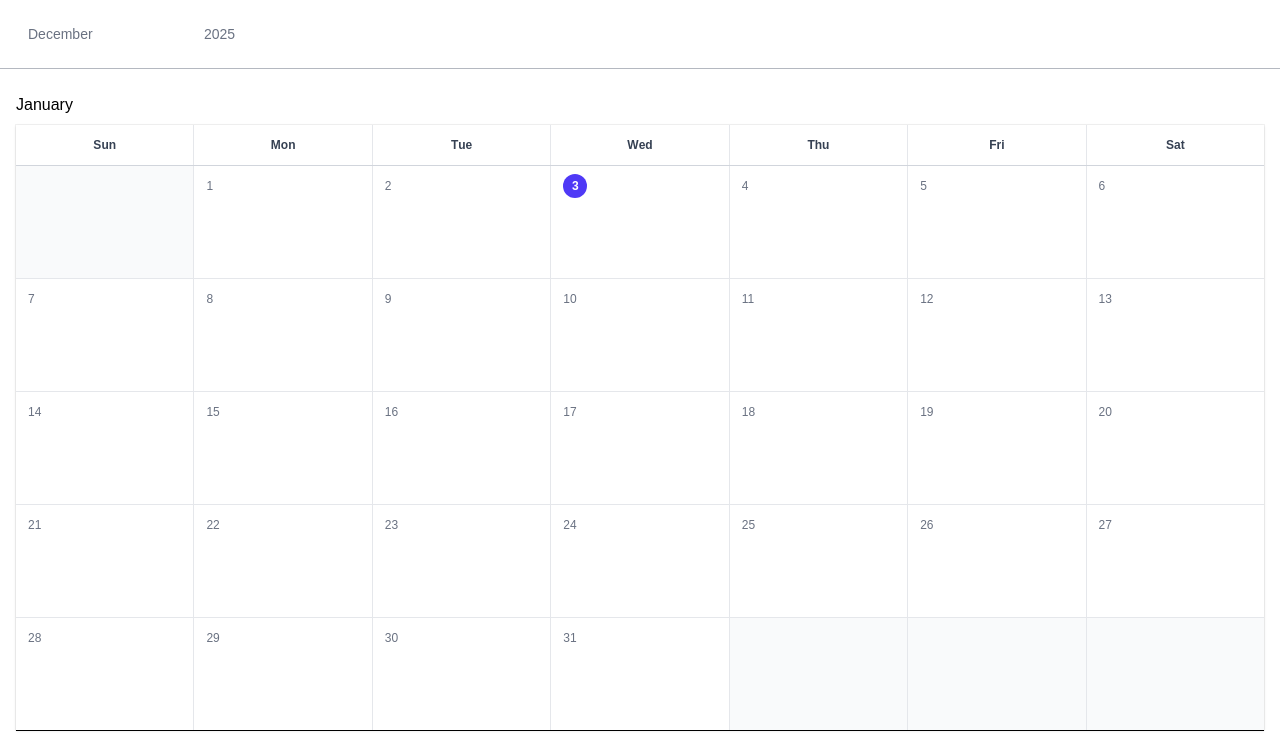
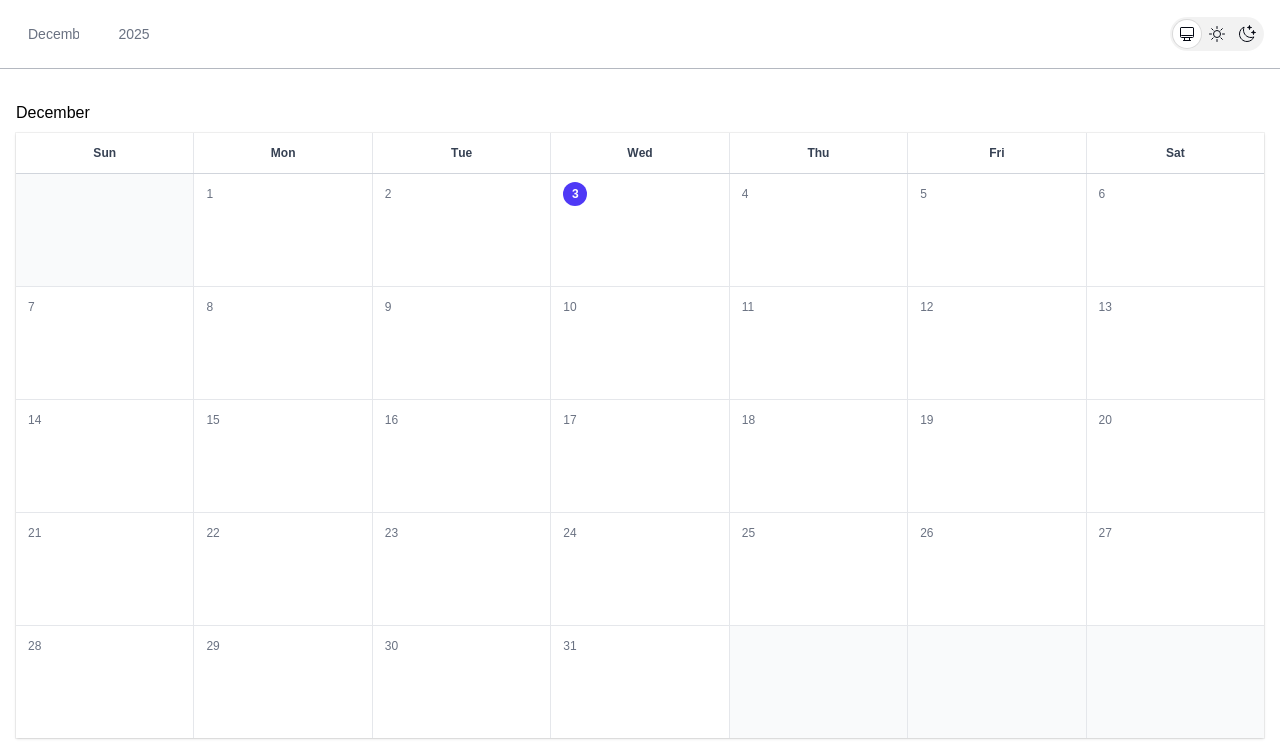
Before and after one commit to mgambill/symmetrical-calendar, a Vue app: page /calendar in a window 1280 px wide. Shown: the top 742 px of the page. Built offline with nearby package versions, Linux system fonts and the light colour scheme; a web font is replaced by a local one.

Commit message:
refactor: update theme handling and improve color schema toggle functionality

```diff
--- a/index.html
+++ b/index.html
@@ -1,5 +1,5 @@
 <!DOCTYPE html>
-<html class="bg-white dark:bg-gray-950 scheme-light dark:scheme-dark">
+<html >
   <head>
     <meta charset="UTF-8">
     <link rel="icon" href="/favicon.ico">
@@ -7,7 +7,7 @@
     <title>Vite App</title>
     <link rel="stylesheet" href="https://rsms.me/inter/inter.css" />
   </head>
-  <body>
+  <body class="bg-white dark:bg-gray-950 scheme-light dark:scheme-dark">
     <div id="app"></div>
     <script type="module" src="/src/main.ts"></script>
   </body>
--- a/src/App.vue
+++ b/src/App.vue
@@ -8,19 +8,33 @@ import {
 } from './components/calendar/generators'
 import YearCalendar from './components/calendar/YearCalendar.vue'
 import { useLocalStorage } from '@vueuse/core'
+
+import ColorSchemaToggle from './components/calendar/ColorSchemaToggle.vue'
+
 const year = useLocalStorage('year', currentYear())
 const month = useLocalStorage('month', currentMonth())
 
+// watch(
+//   () => isDark.value,
+//   (val) => {
+//     document.documentElement.classList.toggle('dark', val)
+//   },
+//   { immediate: true },
+// )
+
 const themes = {
-  primary:
-    'text-gray-900 group-hover:text-indigo-600 dark:text-cyan-200 dark:group-hover:text-indigo-400',
-  secondary:
-    'text-gray-900 group-hover:text-indigo-600 dark:text-sky-400 dark:group-hover:text-indigo-400',
-  tertiary:
-    'text-gray-900 group-hover:text-indigo-600 dark:text-green-400 dark:group-hover:text-indigo-400',
+  cyan: 'text-cyan-600 group-hover:text-cyan-600 dark:text-cyan-300 dark:group-hover:text-cyan-400 data-dot:bg-cyan-400 dark:data-dot:bg-cyan-500',
+  orange:
+    'text-orange-600 group-hover:text-orange-600 dark:text-orange-400 dark:group-hover:text-orange-400 data-dot:bg-orange-400 dark:data-dot:bg-orange-500',
+  green:
+    'text-green-600 group-hover:text-green-600 dark:text-green-400 dark:group-hover:text-green-400 data-dot:bg-green-400 dark:data-dot:bg-green-500',
+  red: 'text-red-600 group-hover:text-red-600 dark:text-red-400 dark:group-hover:text-red-400 data-dot:bg-red-400 dark:data-dot:bg-red-500',
+  indigo:
+    'text-indigo-700 group-hover:text-indigo-600 dark:text-indigo-400 dark:group-hover:text-indigo-400 data-dot:bg-indigo-400 dark:data-dot:bg-indigo-500',
+  gray: 'text-gray-900 group-hover:text-gray-600 dark:text-gray-400 dark:group-hover:text-gray-400 data-dot:bg-gray-400 dark:data-dot:bg-gray-500',
 }
 
-const calmhsa = () => {
+const sp1Events = (() => {
   const temp = [
     '2026-01-11',
     '2026-01-18',
@@ -43,34 +57,55 @@ const calmhsa = () => {
     }
     return {
       name: `A) 26.${rel} ${i % 2 === 0 ? 'Stage' : 'Production'}`,
-      color: themes.primary,
+      color: themes.cyan,
       id: crypto.randomUUID(),
       date,
     }
   })
-}
-const sp1Events = calmhsa()
+})()
 
 //const sp2Events = threeWeek()
 const sp2Events = [
   {
     name: `B) 26.1 Stage`,
-    color: themes.secondary,
+    color: themes.orange,
     date: '2026-01-11',
     id: crypto.randomUUID(),
   },
   {
     name: `B) 26.1 Production`,
-    color: themes.secondary,
+    color: themes.orange,
     date: '2026-01-18',
     id: crypto.randomUUID(),
   },
   ...generateRecurringEvents('2026-02-08', 21, 7, ({ index, isOdd }) => ({
-    name: `B) 26.${(isOdd ? index : index + 1) + 1} ${isOdd ? 'Production' : 'Stage'}  Release`,
-    color: themes.secondary,
+    name: `B) 26.${(isOdd ? index : index + 1) + 1} ${isOdd ? 'Production' : 'Stage'}`,
+    color: themes.orange,
     id: crypto.randomUUID(),
   })),
 ]
+
+const holidays = (() => {
+  const temp = [
+    ['2026-01-01'],
+    ['2026-01-02', 'Ken & Lauren OOO'],
+    ['2026-01-19'],
+    ['2026-01-23', 'Milestone 3 Deadline', themes.red],
+    ['2026-02-16'],
+    ['2026-03-31'],
+    ['2026-05-25'],
+  ]
+
+  return temp.map(([date, name, color]) => {
+    return {
+      name: name ?? 'Calmhsa Closed',
+      color: color ?? themes.indigo,
+      id: crypto.randomUUID(),
+      date: date!,
+    }
+  })
+})()
+
 // let offset = -6
 // let release = 1
 // const holidays = generateRecurringEvents('2026-01-04', 21, 7, ({ index, isOdd }) => {
@@ -83,13 +118,15 @@ const sp2Events = [
 //     id: crypto.randomUUID(),
 //   }
 // })
-
-const selectedDays = ref(combineEvents(sp1Events, sp2Events))
+const range = 6
+const selectedDays = ref(combineEvents(sp1Events, sp2Events, holidays))
+const theme = useLocalStorage<string>('theme', 'system')
 </script>
 
 <template>
   <div class="grid grid-rows-[auto_1fr] min-h-screen">
-    <div class="flex max-w-96 p-4">
+    <div class="flex justify-between items-center p-4">
+      <div class="flex max-w-96">
         <select
           name="month"
           id="month"
@@ -110,14 +147,21 @@ const selectedDays = ref(combineEvents(sp1Events, sp2Events))
           <option :value="2026">2026</option>
         </select>
       </div>
+      <div class="items-center">
+        <ColorSchemaToggle v-model="theme" />
+        <!-- <button @click="toggleDark()">
+          <i inline-block align-middle i="dark:carbon-moon carbon-sun" />
+          <SystemThemIcon class="text-white stroke-px" />
+          <span class="dark:text-white/60">{{ isDark ? 'Light' : 'Dark' }}</span>
+        </button> -->
+      </div>
+    </div>
 
     <div class="p-4 border-t border-gray-500/50">
-      <template v-for="i in 6" :key="i">
-        <p class="py-2">{{ monthNames[i - 1] }}</p>
+      <template v-for="i in range" :key="i">
+        <p class="pb-2 pt-4">{{ monthNames[i + month - 2] }}</p>
         <YearCalendar :year="year" :month="month + i - 1" :selectedDays />
-        <hr />
       </template>
     </div>
-    <pre>{{ sp2Events.map((x) => x.date) }}</pre>
   </div>
 </template>
--- /dev/null
+++ b/src/assets/logos.tsx
@@ -0,0 +1,55 @@
+export const SystemThemIcon = () => (
+  <svg viewBox="0 0 28 28" fill="none">
+    <path
+      d="M7.5 8.5C7.5 7.94772 7.94772 7.5 8.5 7.5H19.5C20.0523 7.5 20.5 7.94772 20.5 8.5V16.5C20.5 17.0523 20.0523 17.5 19.5 17.5H8.5C7.94772 17.5 7.5 17.0523 7.5 16.5V8.5Z"
+      stroke="currentColor"
+    ></path>
+    <path
+      d="M7.5 8.5C7.5 7.94772 7.94772 7.5 8.5 7.5H19.5C20.0523 7.5 20.5 7.94772 20.5 8.5V14.5C20.5 15.0523 20.0523 15.5 19.5 15.5H8.5C7.94772 15.5 7.5 15.0523 7.5 14.5V8.5Z"
+      stroke="currentColor"
+    ></path>
+    <path
+      d="M16.5 20.5V17.5H11.5V20.5M16.5 20.5H11.5M16.5 20.5H17.5M11.5 20.5H10.5"
+      stroke="currentColor"
+      stroke-linecap="round"
+    ></path>
+  </svg>
+)
+
+export const LightThemeIcon = () => (
+  <svg viewBox="0 0 28 28" fill="none">
+    <circle cx="14" cy="14" r="3.5" stroke="currentColor"></circle>
+    <path d="M14 8.5V6.5" stroke="currentColor" stroke-linecap="round"></path>
+    <path d="M17.889 10.1115L19.3032 8.69727" stroke="currentColor" stroke-linecap="round"></path>
+    <path d="M19.5 14L21.5 14" stroke="currentColor" stroke-linecap="round"></path>
+    <path d="M17.889 17.8885L19.3032 19.3027" stroke="currentColor" stroke-linecap="round"></path>
+    <path d="M14 21.5V19.5" stroke="currentColor" stroke-linecap="round"></path>
+    <path d="M8.69663 19.3029L10.1108 17.8887" stroke="currentColor" stroke-linecap="round"></path>
+    <path d="M6.5 14L8.5 14" stroke="currentColor" stroke-linecap="round"></path>
+    <path d="M8.69663 8.69711L10.1108 10.1113" stroke="currentColor" stroke-linecap="round"></path>
+  </svg>
+)
+
+export const DarkThemeIcon = () => (
+  <svg viewBox="0 0 28 28" fill="none">
+    <path
+      d="M10.5 9.99914C10.5 14.1413 13.8579 17.4991 18 17.4991C19.0332 17.4991 20.0176 17.2902 20.9132 16.9123C19.7761 19.6075 17.109 21.4991 14 21.4991C9.85786 21.4991 6.5 18.1413 6.5 13.9991C6.5 10.8902 8.39167 8.22304 11.0868 7.08594C10.7089 7.98159 10.5 8.96597 10.5 9.99914Z"
+      stroke="currentColor"
+      stroke-linejoin="round"
+    ></path>
+    <path
+      d="M16.3561 6.50754L16.5 5.5L16.6439 6.50754C16.7068 6.94752 17.0525 7.29321 17.4925 7.35607L18.5 7.5L17.4925 7.64393C17.0525 7.70679 16.7068 8.05248 16.6439 8.49246L16.5 9.5L16.3561 8.49246C16.2932 8.05248 15.9475 7.70679 15.5075 7.64393L14.5 7.5L15.5075 7.35607C15.9475 7.29321 16.2932 6.94752 16.3561 6.50754Z"
+      fill="currentColor"
+      stroke="currentColor"
+      stroke-linecap="round"
+      stroke-linejoin="round"
+    ></path>
+    <path
+      d="M20.3561 11.5075L20.5 10.5L20.6439 11.5075C20.7068 11.9475 21.0525 12.2932 21.4925 12.3561L22.5 12.5L21.4925 12.6439C21.0525 12.7068 20.7068 13.0525 20.6439 13.4925L20.5 14.5L20.3561 13.4925C20.2932 13.0525 19.9475 12.7068 19.5075 12.6439L18.5 12.5L19.5075 12.3561C19.9475 12.2932 20.2932 11.9475 20.3561 11.5075Z"
+      fill="currentColor"
+      stroke="currentColor"
+      stroke-linecap="round"
+      stroke-linejoin="round"
+    ></path>
+  </svg>
+)
--- a/src/assets/main.css
+++ b/src/assets/main.css
@@ -1,4 +1,6 @@
 @import 'tailwindcss';
+
+@custom-variant dark (&:where([data-theme=dark], [data-theme=dark] *));
 
 @theme {
   --font-sans: InterVariable, sans-serif;
--- /dev/null
+++ b/src/components/calendar/ColorSchemaToggle.vue
@@ -0,0 +1,61 @@
+<script setup lang="ts">
+import { SystemThemIcon, LightThemeIcon, DarkThemeIcon } from '@/assets/logos'
+const model = defineModel<string>('theme', {
+  required: true,
+  default: 'system',
+})
+const items = [
+  { label: 'System theme', value: 'system', icon: SystemThemIcon },
+  { label: 'Light theme', value: 'light', icon: LightThemeIcon },
+  { label: 'Dark theme', value: 'dark', icon: DarkThemeIcon },
+]
+
+const applyTheme = (theme: string) => {
+  const html = document.documentElement
+  if (theme === 'system') {
+    const isDark = window.matchMedia(
+      '(prefers-color-scheme: dark)'
+    ).matches
+    html.setAttribute('data-theme', isDark ? 'dark' : 'light')
+  } else {
+    html.setAttribute('data-theme', theme)
+  }
+}
+
+onMounted(() => {
+  applyTheme(model.value)
+
+  // Listen to system theme changes when in 'system' mode
+  const mediaQuery = window.matchMedia('(prefers-color-scheme: dark)')
+  const handleChange = () => {
+    if (model.value === 'system') applyTheme('system')
+  }
+  mediaQuery.addEventListener('change', handleChange)
+})
+
+watch(model, applyTheme)
+
+</script>
+<template>
+  <div class="grid grid-cols-1 max-sm:hidden">
+    <div
+      class="relative z-0 inline-grid grid-cols-3 gap-0.5 rounded-full bg-gray-950/5 p-0.75 text-gray-950 dark:bg-white/10 dark:text-white"
+    >
+      <template v-for="item in items" :key="item.value">
+        <div
+          class="relative rounded-full p-1.5 *:size-7 has-checked:bg-white has-checked:ring has-checked:inset-ring has-checked:ring-gray-950/10 has-checked:inset-ring-white/10 sm:p-0 dark:has-checked:bg-gray-600 dark:has-checked:text-white dark:has-checked:ring-transparent"
+        >
+          <input
+            type="radio"
+            class="absolute inset-0 appearance-none"
+            name="theme-:re:"
+            :aria-label="item.label"
+            :value="item.value"
+            v-model="model"
+          />
+          <component :is="item.icon" />
+        </div>
+      </template>
+    </div>
+  </div>
+</template>
--- a/src/components/calendar/YearCalendar.vue
+++ b/src/components/calendar/YearCalendar.vue
@@ -4,7 +4,7 @@ import {
   currentMonth,
   currentYear,
   type Day,
-  type CalendarEvents
+  type CalendarEvents,
 } from './generators'
 
 type Props = {
@@ -135,11 +135,12 @@ const daysOfWeek = ['Sun', 'Mon', 'Tue', 'Wed', 'Thu', 'Fri', 'Sat']
           >
           <span class="sr-only">{day.events.length} events</span>
           <span v-if="item.events.length > 0" class="-mx-0.5 mt-auto flex flex-wrap-reverse">
-            <span
-              v-for="event in item.events"
-              :key="event.id"
-              class="mx-0.5 mb-1 size-1.5 rounded-full bg-gray-400 dark:bg-gray-500"
-            ></span>
+            <template v-for="event in item.events" :key="event.id">
+              <span
+                data-dot
+                :class="['mx-0.5 mb-1 size-1.5 rounded-full', event.color]"
+              ></span>
+            </template>
           </span>
         </button>
       </div>
```
Lines whose indentation alone changed are shown as unchanged.
